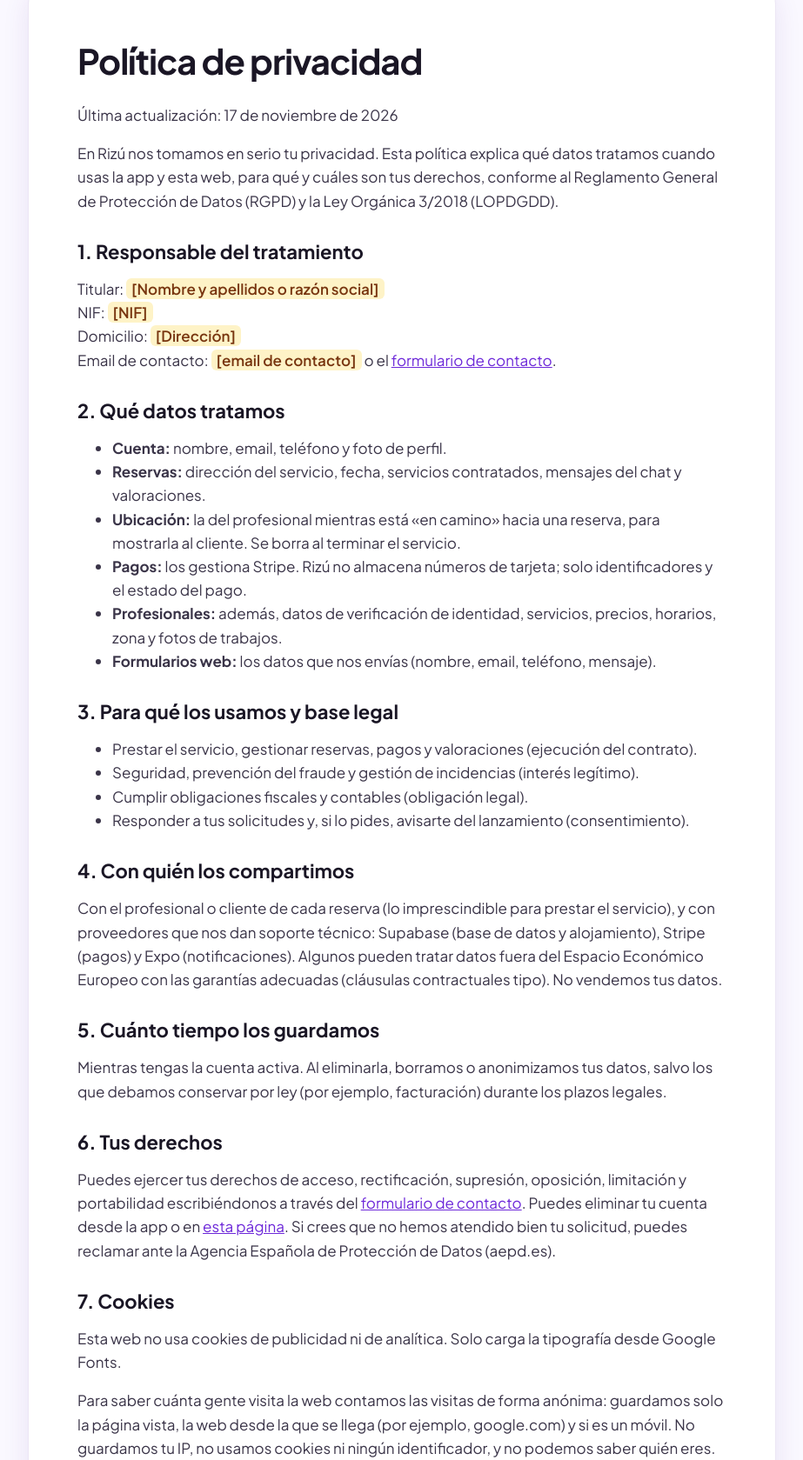
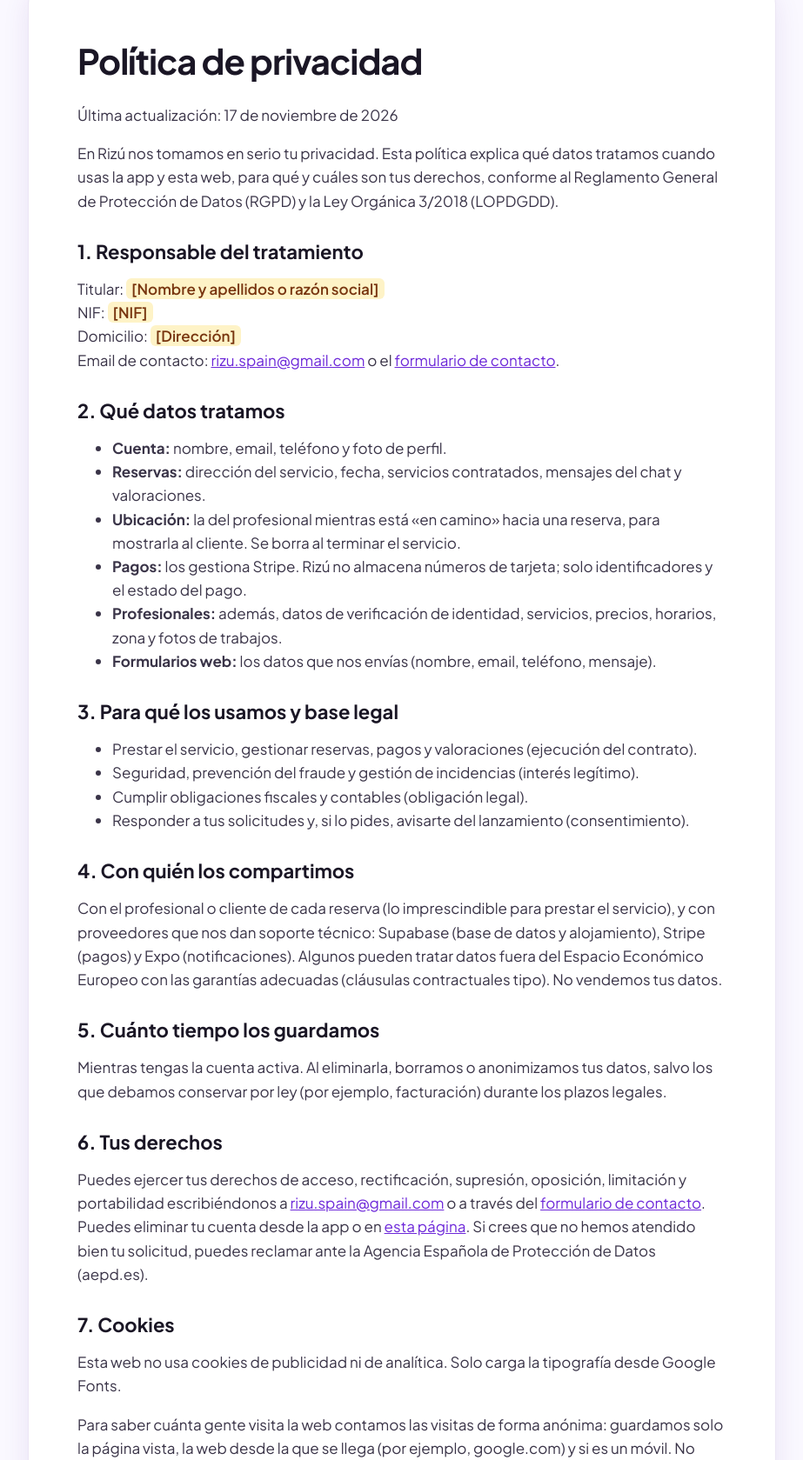
Before and after one commit to yeiko-max/rizu-web, a plain HTML site: page privacidad.html in a window 1280 px wide. Shown: the part 152-1831 px from the top of the page at 87% size, without its empty margins (178-1101 px from the left). Drawn offline with Linux system fonts and the light colour scheme.

Commit message:
Correo de contacto rizu.spain@gmail.com

```diff
--- a/privacidad.html
+++ b/privacidad.html
@@ -32,7 +32,7 @@
 <p>Última actualización: 17 de noviembre de 2026</p>
 <p>En Rizú nos tomamos en serio tu privacidad. Esta política explica qué datos tratamos cuando usas la app y esta web, para qué y cuáles son tus derechos, conforme al Reglamento General de Protección de Datos (RGPD) y la Ley Orgánica 3/2018 (LOPDGDD).</p>
 <h2>1. Responsable del tratamiento</h2>
-<p>Titular: <span class="pendiente">[Nombre y apellidos o razón social]</span><br>NIF: <span class="pendiente">[NIF]</span><br>Domicilio: <span class="pendiente">[Dirección]</span><br>Email de contacto: <span class="pendiente">[email de contacto]</span> o el <a href="./#contacto">formulario de contacto</a>.</p>
+<p>Titular: <span class="pendiente">[Nombre y apellidos o razón social]</span><br>NIF: <span class="pendiente">[NIF]</span><br>Domicilio: <span class="pendiente">[Dirección]</span><br>Email de contacto: <a href="mailto:rizu.spain@gmail.com">rizu.spain@gmail.com</a> o el <a href="./#contacto">formulario de contacto</a>.</p>
 <h2>2. Qué datos tratamos</h2>
 <ul>
 <li><strong>Cuenta:</strong> nombre, email, teléfono y foto de perfil.</li>
@@ -54,7 +54,7 @@
 <h2>5. Cuánto tiempo los guardamos</h2>
 <p>Mientras tengas la cuenta activa. Al eliminarla, borramos o anonimizamos tus datos, salvo los que debamos conservar por ley (por ejemplo, facturación) durante los plazos legales.</p>
 <h2>6. Tus derechos</h2>
-<p>Puedes ejercer tus derechos de acceso, rectificación, supresión, oposición, limitación y portabilidad escribiéndonos a través del <a href="./#contacto">formulario de contacto</a>. Puedes eliminar tu cuenta desde la app o en <a href="eliminar-cuenta.html">esta página</a>. Si crees que no hemos atendido bien tu solicitud, puedes reclamar ante la Agencia Española de Protección de Datos (aepd.es).</p>
+<p>Puedes ejercer tus derechos de acceso, rectificación, supresión, oposición, limitación y portabilidad escribiéndonos a <a href="mailto:rizu.spain@gmail.com">rizu.spain@gmail.com</a> o a través del <a href="./#contacto">formulario de contacto</a>. Puedes eliminar tu cuenta desde la app o en <a href="eliminar-cuenta.html">esta página</a>. Si crees que no hemos atendido bien tu solicitud, puedes reclamar ante la Agencia Española de Protección de Datos (aepd.es).</p>
 <h2>7. Cookies</h2>
 <p>Esta web no usa cookies de publicidad ni de analítica. Solo carga la tipografía desde Google Fonts.</p>
 <p>Para saber cuánta gente visita la web contamos las visitas de forma anónima: guardamos solo la página vista, la web desde la que se llega (por ejemplo, google.com) y si es un móvil. No guardamos tu IP, no usamos cookies ni ningún identificador, y no podemos saber quién eres.</p>
```
Also changed, not shown: eliminar-cuenta.html (+1 -1 lines), index.html (+2 -1 lines), reembolsos.html (+1 -0 lines).
